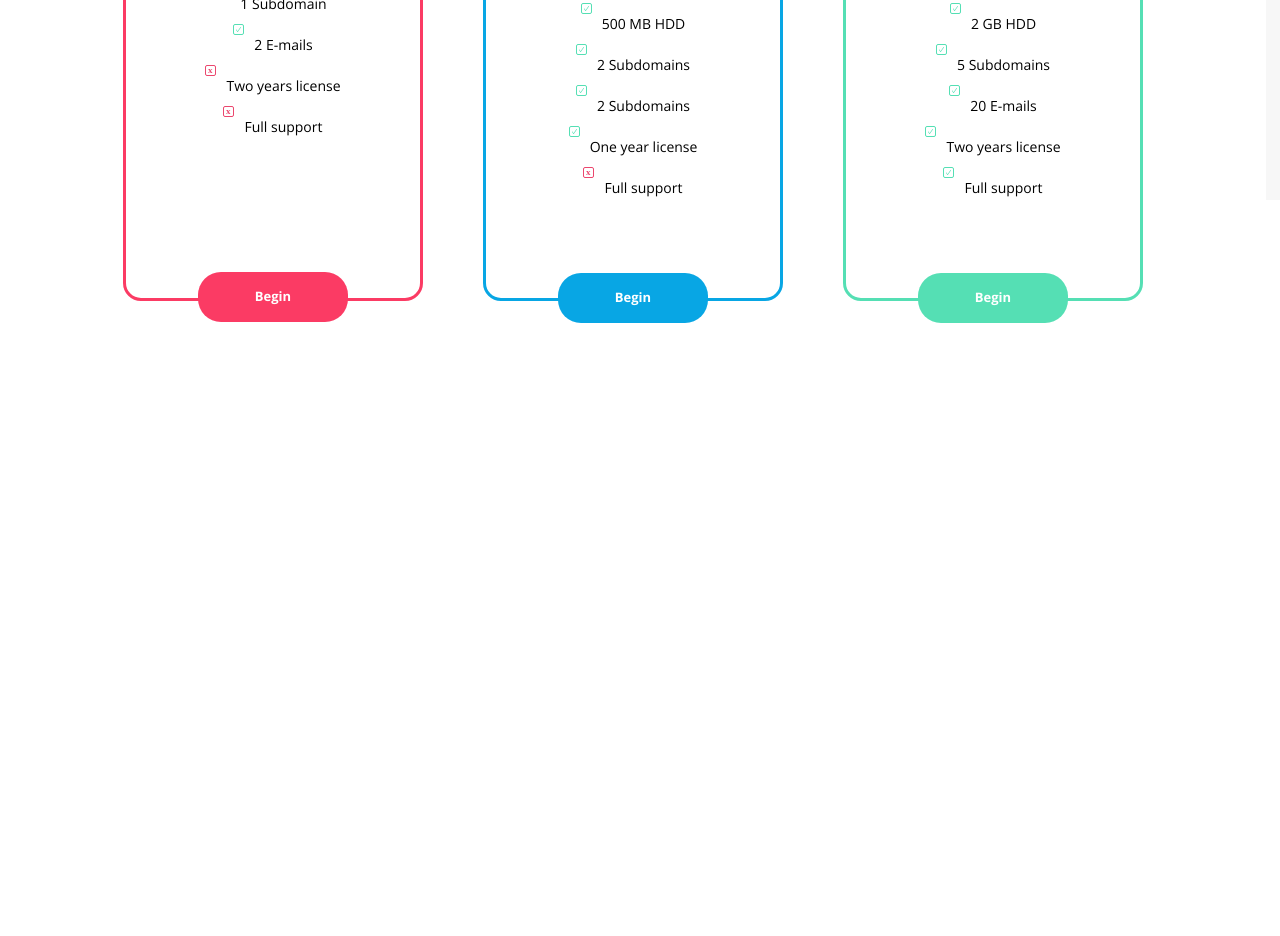
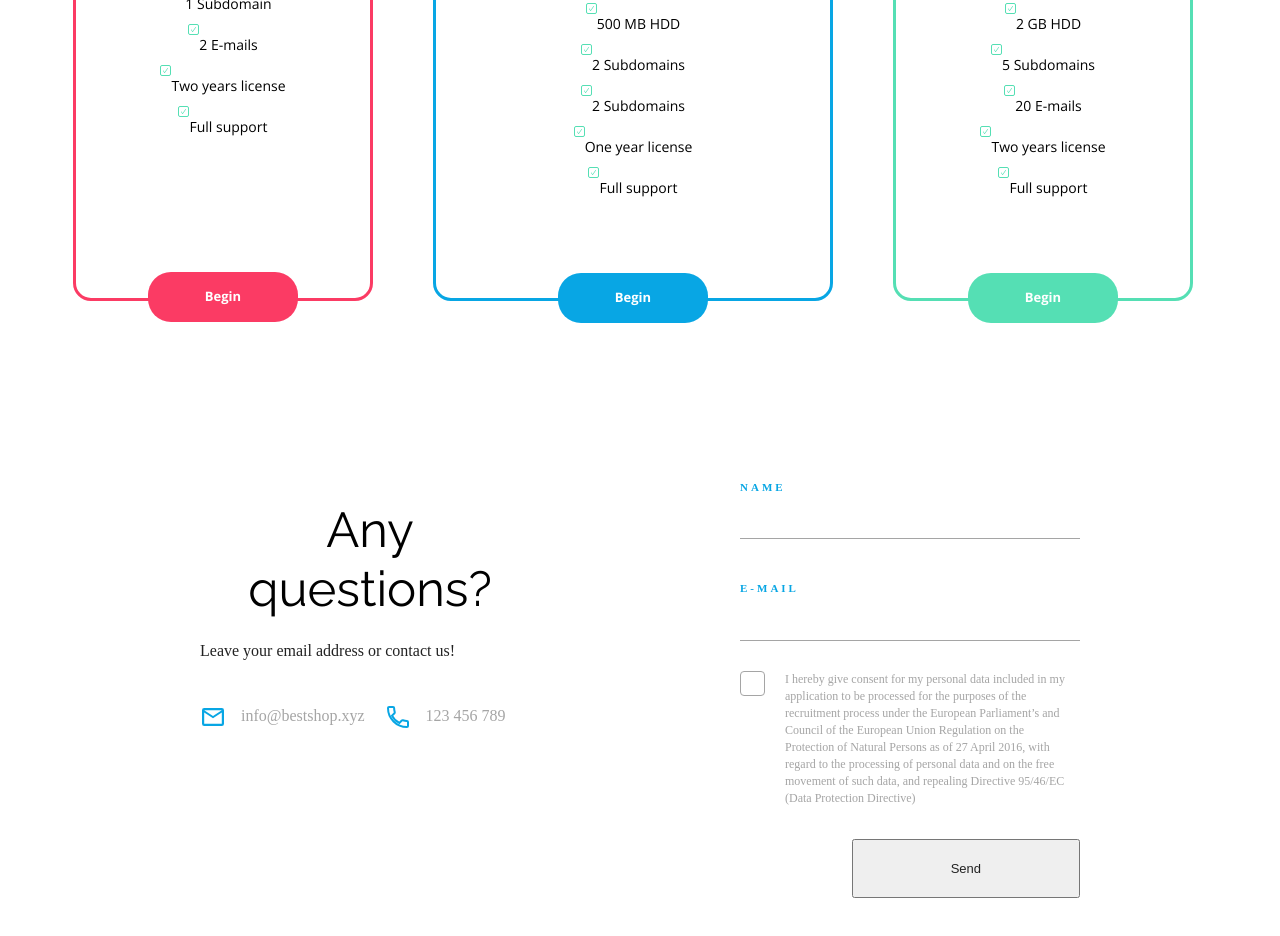
Before and after one commit to MarthaLucyna/bestshop, a plain HTML site: page index.html in a window 1280 px wide. Shown: the part 2902-3838 px from the top of the page. Before the commit the page ends 3233 px from the top, so only its background shows below. Drawn offline with nearby package versions, Linux system fonts and the light colour scheme; files whose address does not match are found by name.

Commit message:
Add changes to the project

```diff
--- a/css/style.css
+++ b/css/style.css
@@ -421,7 +421,7 @@ height: 300px;
 
 width: 1266px;
 height: 616px;
-background: #FFFFFF
+background: #FFFFFF;
 
 }
 
@@ -502,6 +502,7 @@ width: 300px;
     padding: 20px;
 }
 
+
 .pricing__box:first-child {
 
     color: var(--color-redish);
@@ -515,10 +516,6 @@ width: 300px;
     color: var(--color-green);
 }
 
-.pricing__type {
-
-    padding: 20px;
-}
 .add_to_pricing {
 
     padding: 30px;
@@ -558,10 +555,164 @@ width: 300px;
     content: "";
     width: 11px;
     height: 11px;
-    margin-right: 10px;
     background-image: url("../assets/Ckechmark-1.svg");
   }
 
   .pricing__item--not::before {
-    background-image: url("../assets/Close.svg");
+    backkground-image: url("../assets/Close.svg");
   }
+
+
+
+
+
+
+.pricing__box--professional {
+
+    width: 400px;
+}
+.pricing__type {
+
+    padding-top: 20px;
+    padding-bottom: 20px;
+}
+
+
+ /* sekcja 6*/
+
+
+.contact {
+    padding: 80px 100px 100px;
+    display: flex;
+    justify-content: center;
+    margin-top: 100px;
+    background-color: var(--color-white);
+
+
+
+  }
+
+  .contact__column {
+    width: 50%;
+    margin: 100px;
+  }
+  .contact__column:first-child {
+
+    margin-top: -30px;
+  }
+
+  .contact__title {
+    font-size: 3.0625rem;
+    line-height: 3.6875rem;
+  }
+
+  .contact__instruction {
+    margin: 22px 0 42px;
+    font-size: 1rem;
+    line-height: 1.375rem;
+  }
+  .contact__details {
+    display: flex;
+    justify-content: flex-start;
+    color: var(--color-grey);
+    align-items: center;
+  }
+
+  .details__item {
+    color: var(--color-grey);
+    font-weight: 500;
+    text-decoration: none;
+  }
+
+  .details__item:first-of-type {
+    margin-right: 20px;
+  }
+
+  .details__item img {
+    margin-right: 10px;
+  }
+  .form {
+    display: flex;
+    flex-direction: column;
+  }
+
+  .form__field {
+    display: flex;
+    flex-direction: column;
+  }
+
+  .form__field:first-of-type {
+    margin-bottom: 42px;
+  }
+
+  .form__label {
+    font-weight: bold;
+    text-transform: uppercase;
+    color: var(--color-primary);
+    line-height: 0.9rem;
+    letter-spacing: 3px;
+    font-size: 0.6875rem;
+  }
+
+  .form__input {
+    border: none;
+    border-bottom: 1px solid var(--color-grey);
+    background-color: transparent;
+    line-height: 2.625rem;
+  }
+  .form__consent {
+    margin-top: 30px;
+  }
+
+  .form__checkbox {
+    display: block;
+    position: relative;
+    padding-left: 35px;
+    margin-bottom: 12px;
+    cursor: pointer;
+    font-size: 1.375rem;
+  }
+
+  .form__checkbox input {
+    position: absolute;
+    opacity: 0;
+    cursor: pointer;
+    height: 0;
+    width: 0;
+  }
+
+  .form__checkbox .checkbox {
+    position: absolute;
+    top: 0;
+    left: 0;
+    height: 25px;
+    width: 25px;
+    background-color: var(--color-white);
+    border: 1px solid var(--color-grey);
+    border-radius: 4px;
+  }
+
+  .form__checkbox input:checked ~ .checkbox {
+    background-image: url(../assets/Checkmark.svg);
+    background-position: center;
+    background-size: 50%;
+    background-repeat: no-repeat;
+  }
+  .form__checkbox .consent__text {
+    margin: 0 10px;
+    font-size: 0.75rem;
+    color: var(--color-grey);
+    line-height: 17px;
+  }
+
+  .form .btn {
+    font-size: 0.8125rem;
+    padding: 20px 97px;
+    align-self: flex-end;
+    margin-top: 20px;
+  }
+  .pricing_contact_container {
+
+
+    background-color: var(--color-white);
+  }
--- a/index.html
+++ b/index.html
@@ -172,7 +172,7 @@
 
 
 <div class="pricing__box pricing__box--professional">
-    <div class="pricing__type">Professional</div>
+    <div class="pricing__type bigger_box">Professional</div>
     <div class="pricing__price second">$25</div>
     <div class="add_to_pricing">Limited offer</div>
     <ol class="pricing__items">
@@ -209,7 +209,59 @@
 
 </div>
 <!-- cały div na kontakt -->
-<div class="contact_details"></div>
+
+
+<section class="contact container" id="contact">
+
+    <div class="contact__column">
+      <h2 class="contact__title">Any questions?</h2>
+      <p class="contact__instruction">
+        Leave your email address or contact us!
+      </p>
+      <div class="contact__details">
+        <a href="mailto:info@bestshop.xyz" class="details__item">
+          <img src="assets/Mail%20Icon.svg" alt="mail"/>
+          info@bestshop.xyz
+        </a>
+
+        <a href="tel:123456789" class="details__item">
+          <img src="assets/Phone%20Icon.svg" alt="phone"/>
+          123 456 789
+        </a>
+      </div>
+    </div>
+
+    <div class="contact__column">
+      <form class="form">
+        <div class="form__field">
+          <label class="form__label" for="name">Name</label>
+          <input type="text" class="form__input name" id="name" />
+        </div>
+
+        <div class="form__field">
+          <label class="form__label" for="email">E-mail</label>
+          <input type="email" class="form__input email" id="email" />
+        </div>
+
+        <div class="form__consent">
+          <label class="form__checkbox">
+            <input type="checkbox"/>
+            <span class="checkbox"></span>
+            <p class="consent__text">
+              I hereby give consent for my personal data included in my
+              application to be processed for the purposes of the recruitment
+              process under the European Parliament’s and Council of the
+              European Union Regulation on the Protection of Natural Persons as
+              of 27 April 2016, with regard to the processing of personal data
+              and on the free movement of such data, and repealing Directive
+              95/46/EC (Data Protection Directive)
+            </p>
+          </label>
+        </div>
+        <button type="submit" class="btn btn--primary">Send</button>
+      </form>
+    </div>
+  </section>
 
 
 </section>
@@ -220,8 +272,9 @@
 
 
 
+</body>
 
 
 
-</body>
+
 </html>
```
